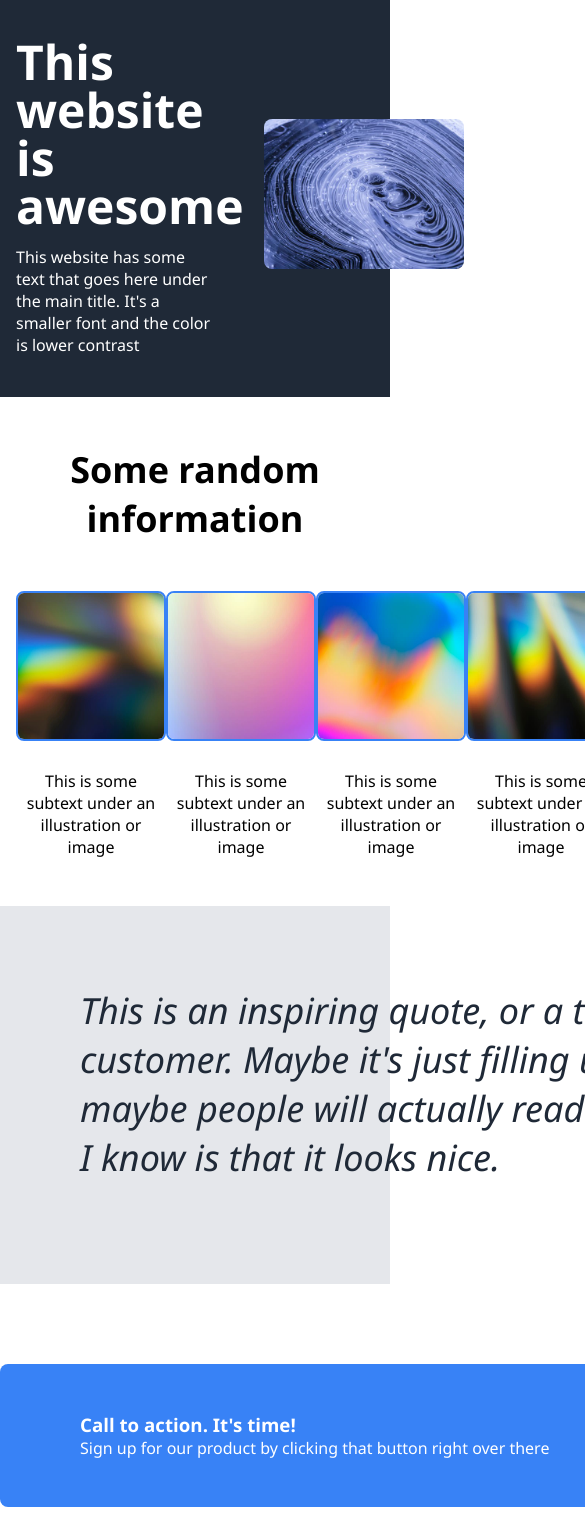
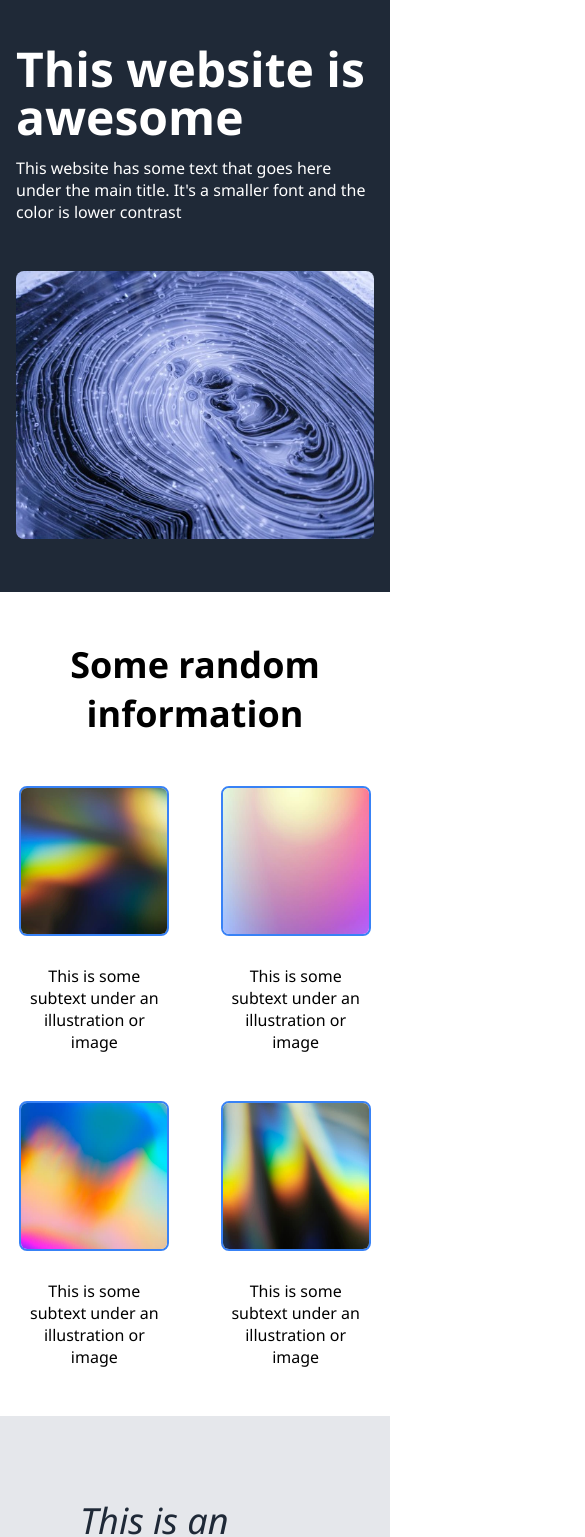
Before and after one commit to tateneko/odin-landing, a plain HTML site: page index.html in a window 390 px wide. Shown: the part 72-1609 px from the top of the page, 585 px wide, since content can reach past the window. Drawn offline with Linux system fonts and the light colour scheme.

Commit message:
Polish responsive behavior.

```diff
--- a/style.css
+++ b/style.css
@@ -18,6 +18,8 @@ h1 {
 nav {
     display: flex;
     justify-content: space-between;
+    gap: 40px;
+    flex-wrap: wrap;
     padding: 16px;
     max-width: 960px;
     margin: auto;
@@ -26,6 +28,7 @@ nav {
 .menu {
     display: flex;
     align-items: center;
+    flex-wrap: wrap;
     gap: 24px;
     list-style: none;
     margin: 0;
@@ -45,22 +48,24 @@ nav {
 .hero {
     display: flex;
     align-items: center;
+    flex-wrap: wrap;
     gap: 48px;
     padding: 48px 16px;
     max-width: 960px;
     margin: auto;
     color: white;
-    height: 400px;
 }
 
 .hero > * {
-    flex-basis: 100%;
-    min-width: 200px;
+    flex: 1 1 100px;
+    justify-content: center;
+    align-items: center;
+    min-width: 300px;
 }
 
 .image-container img {
+    max-width: 100%;
     width: 100%;
-    height: 100%;
     border-radius: 8px;
 }
 
@@ -85,6 +90,8 @@ nav {
 .info-cards {
     display: flex;
     justify-content: space-evenly;
+    gap: 48px;
+    flex-wrap: wrap;
 }
 
 .card {
@@ -111,7 +118,7 @@ nav {
 }
 
 blockquote {
-    width: 960px;
+    max-width: 960px;
     padding: 0 80px;
     margin: auto;
 }
@@ -121,6 +128,7 @@ blockquote p {
     font-size: 36px;
     font-style: italic;
     font-weight: 400;
+    margin-bottom: 24px;
 }
 
 cite {
@@ -132,9 +140,9 @@ cite {
 }
 
 .cta {
-    width: 960px;
+    max-width: 960px;
     margin: auto;
-    padding: 80px 0;
+    padding: 80px 80px;
 }
 
 .cta-box {
@@ -144,10 +152,13 @@ cite {
     border-radius: 8px;
     display: flex;
     align-items: center;
+    gap: 24px;
+    flex-wrap: wrap;
 }
 
 .cta-content {
     flex-grow: 1;
+    max-width: 400px;
 }
 
 .cta-box button {
```
